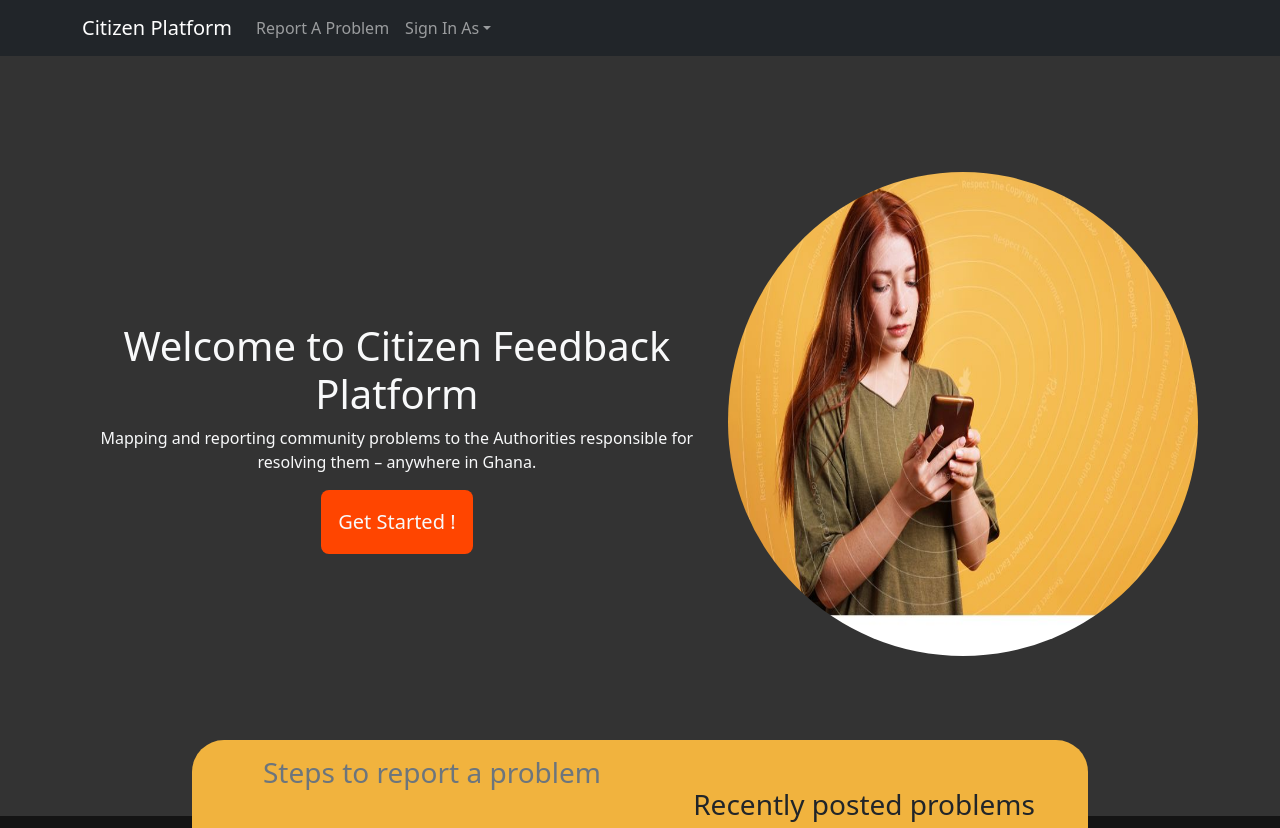
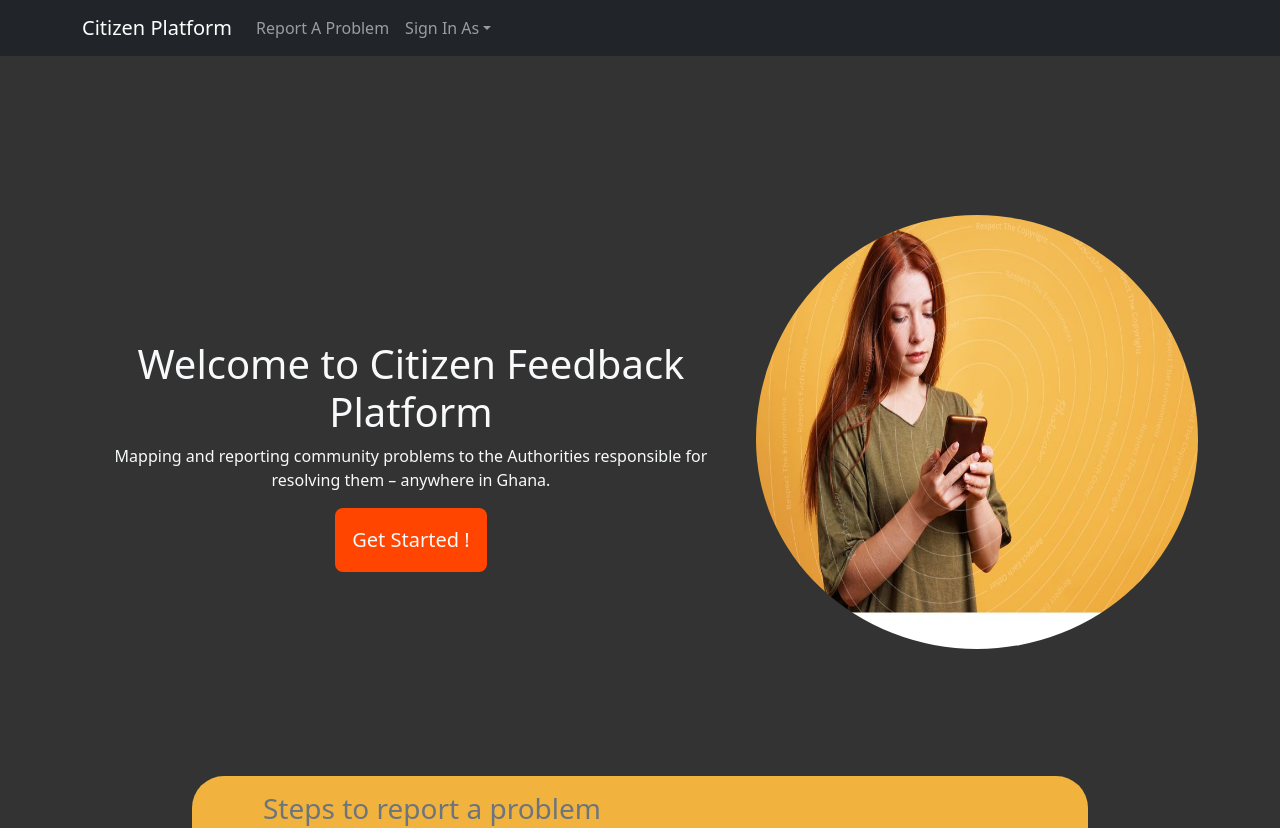
Before and after one commit to FullEffect-Studio/cfp, a React (Create React App) app: page / in a window 1280 px wide. Shown: the top 828 px of the page. Built offline with nearby package versions, Linux system fonts and the light colour scheme.

Commit message:
Homebanner restyling

```diff
--- a/src/components/home/HomeBanner.jsx
+++ b/src/components/home/HomeBanner.jsx
@@ -6,15 +6,15 @@ import { Link } from "react-router-dom";
 
 const HomeBannerStyle = styled.main`
   width: 100vw;
-  height: 95vh;
+  height: 100vh;
   background: #333;
   display: flex;
   gap: 1rem;
   position: relative;
 
   .report-img img{
-    width: 500px;
-    height: 500px;
+    width: 450px;
+    height: 450px;
     padding-bottom: 1rem;
   }
 
```
